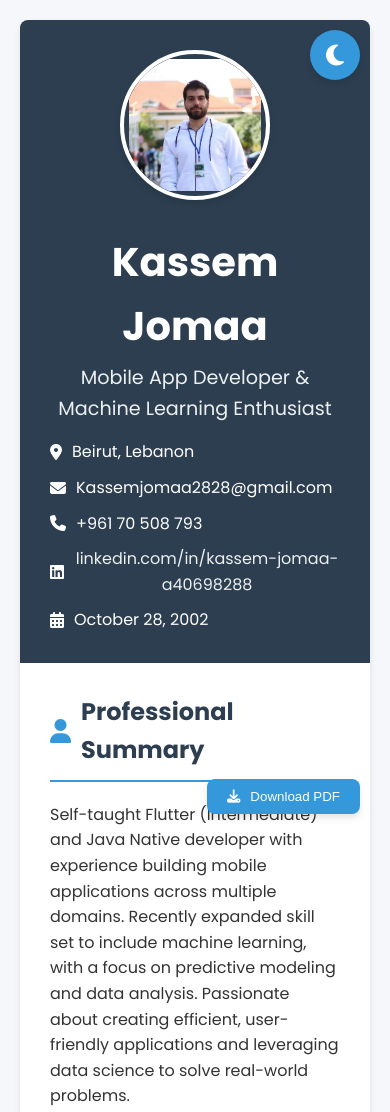
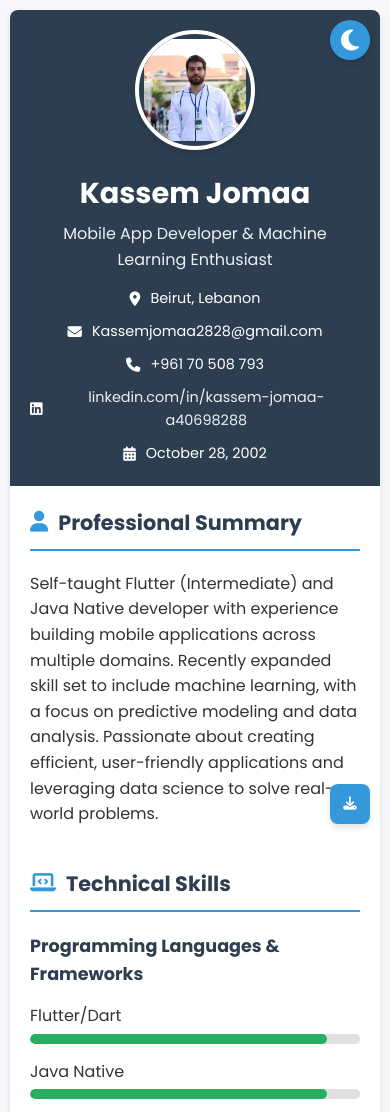
Before and after one commit to brahimakil/third-cv-kj-, a plain HTML site: page index.html in a window 390 px wide. Shown: the top 1112 px of the page. Drawn offline with Linux system fonts and the light colour scheme.

Commit message:
third cv3

```diff
--- a/index.html
+++ b/index.html
@@ -14,7 +14,7 @@
     </div>
 
     <div class="print-btn">
-        <button onclick="printCV()"><i class="fas fa-download"></i> Download PDF</button>
+        <button onclick="printCV()"><i class="fas fa-download"></i> <span>Download PDF</span></button>
     </div>
 
     <div class="cv-container">
--- a/script.js
+++ b/script.js
@@ -22,6 +22,7 @@ function toggleTheme() {
 }
 
 // Check for saved theme preference or respect OS preference
+// Add touch support for mobile devices
 document.addEventListener('DOMContentLoaded', function() {
     const html = document.documentElement;
     const themeToggleIcon = document.querySelector('.theme-toggle i');
@@ -61,4 +62,58 @@ document.addEventListener('DOMContentLoaded', function() {
             this.style.transform = 'translateY(0)';
         });
     });
+
+    // Add touch support for mobile devices
+    const interests = document.querySelectorAll('.interest');
+    interests.forEach(interest => {
+        interest.addEventListener('touchstart', function() {
+            this.style.transform = 'translateY(-3px)';
+        }, {passive: true});
+
+        interest.addEventListener('touchend', function() {
+            this.style.transform = 'translateY(0)';
+        }, {passive: true});
+    });
+
+    // Improve mobile scrolling experience
+    document.querySelectorAll('a[href^="#"]').forEach(anchor => {
+        anchor.addEventListener('click', function(e) {
+            e.preventDefault();
+            const targetId = this.getAttribute('href');
+            const targetElement = document.querySelector(targetId);
+            if (targetElement) {
+                targetElement.scrollIntoView({
+                    behavior: 'smooth'
+                });
+            }
+        });
+    });
+
+    // Add swipe detection for theme toggle on mobile
+    let touchStartX = 0;
+    let touchEndX = 0;
+
+    document.addEventListener('touchstart', e => {
+        touchStartX = e.changedTouches[0].screenX;
+    }, {passive: true});
+
+    document.addEventListener('touchend', e => {
+        touchEndX = e.changedTouches[0].screenX;
+        handleSwipe();
+    }, {passive: true});
+
+    function handleSwipe() {
+        const swipeThreshold = 100;
+        if (touchEndX - touchStartX > swipeThreshold) {
+            // Swipe right - toggle to light theme
+            if (document.documentElement.getAttribute('data-theme') === 'dark') {
+                toggleTheme();
+            }
+        } else if (touchStartX - touchEndX > swipeThreshold) {
+            // Swipe left - toggle to dark theme
+            if (document.documentElement.getAttribute('data-theme') === 'light') {
+                toggleTheme();
+            }
+        }
+    }
 });
--- a/styles.css
+++ b/styles.css
@@ -442,19 +442,123 @@ footer {
     }
 }
 
+/* Improved mobile responsiveness */
 @media (max-width: 768px) {
     .profile-section {
         flex-direction: column;
         text-align: center;
+        gap: 20px;
+    }
+
+    .profile-image {
+        margin: 0 auto;
     }
 
     .contact-info {
         grid-template-columns: 1fr;
+        justify-items: center;
+    }
+
+    .contact-info p {
+        justify-content: center;
     }
 
     .skills-container,
     .languages,
     .interests {
         grid-template-columns: 1fr;
+        gap: 20px;
+    }
+
+    .cv-section h2 {
+        font-size: 1.5rem;
+    }
+
+    .print-btn {
+        bottom: 20px;
+        right: 20px;
+    }
+
+    .theme-toggle {
+        top: 20px;
+        right: 20px;
+    }
+
+    body {
+        padding: 10px;
+    }
+
+    .cv-container {
+        padding-bottom: 70px; /* Space for the fixed print button */
+    }
+
+    main {
+        padding: 20px;
+    }
+
+    header {
+        padding: 20px;
+    }
+
+    /* Improve readability on small screens */
+    .subtitle {
+        font-size: 1rem;
+    }
+
+    .profile-info h1 {
+        font-size: 2rem;
     }
 }
+
+/* Extra small devices */
+@media (max-width: 480px) {
+    .profile-image {
+        width: 120px;
+        height: 120px;
+    }
+
+    .profile-info h1 {
+        font-size: 1.8rem;
+    }
+
+    .contact-info p {
+        font-size: 0.9rem;
+    }
+
+    .cv-section h2 {
+        font-size: 1.3rem;
+    }
+
+    .project h3, .education h3, .skills-category h3 {
+        font-size: 1.1rem;
+    }
+
+    .print-btn button, .theme-toggle {
+        width: 40px;
+        height: 40px;
+        padding: 0;
+    }
+
+    .print-btn button span {
+        display: none; /* Hide text, show only icon */
+    }
+
+    .print-btn button i {
+        margin: 0 auto;
+    }
+}
+
+/* Add smooth scrolling for better experience */
+html {
+    scroll-behavior: smooth;
+}
+
+/* Add subtle animations for better UX */
+.cv-section {
+    animation: fadeIn 0.5s ease-in-out;
+}
+
+@keyframes fadeIn {
+    from { opacity: 0; transform: translateY(10px); }
+    to { opacity: 1; transform: translateY(0); }
+}
```
